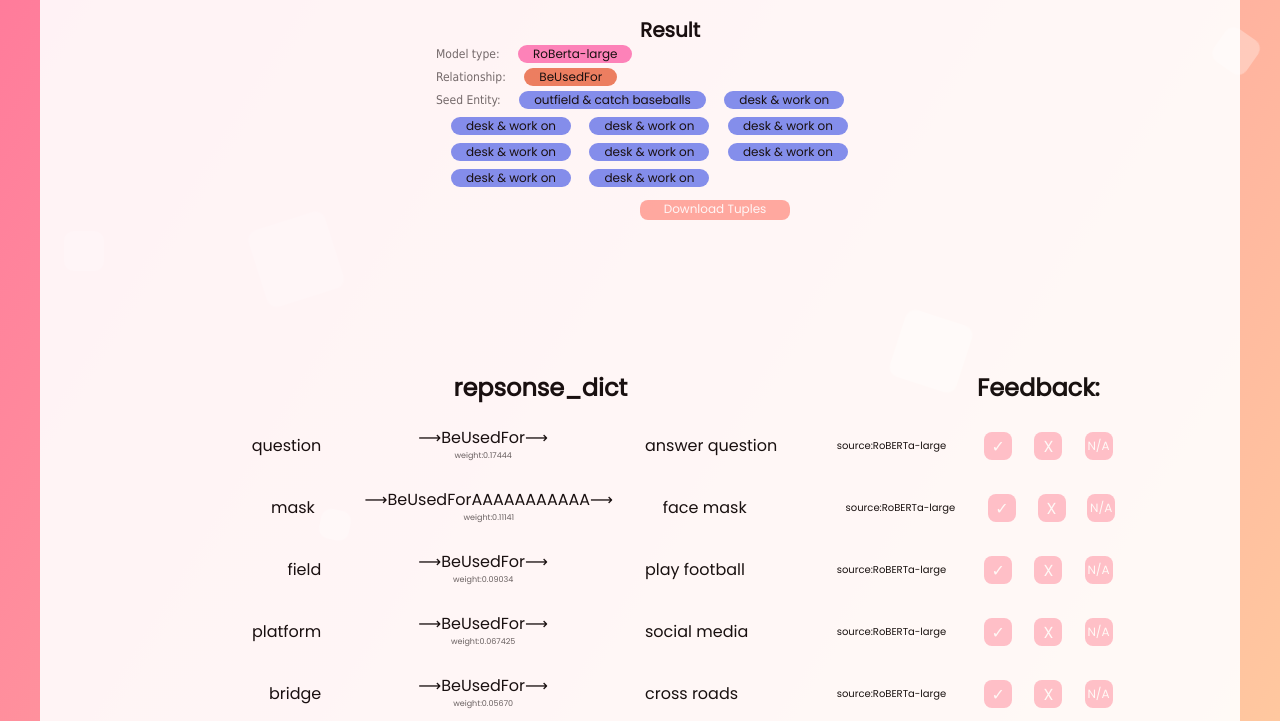
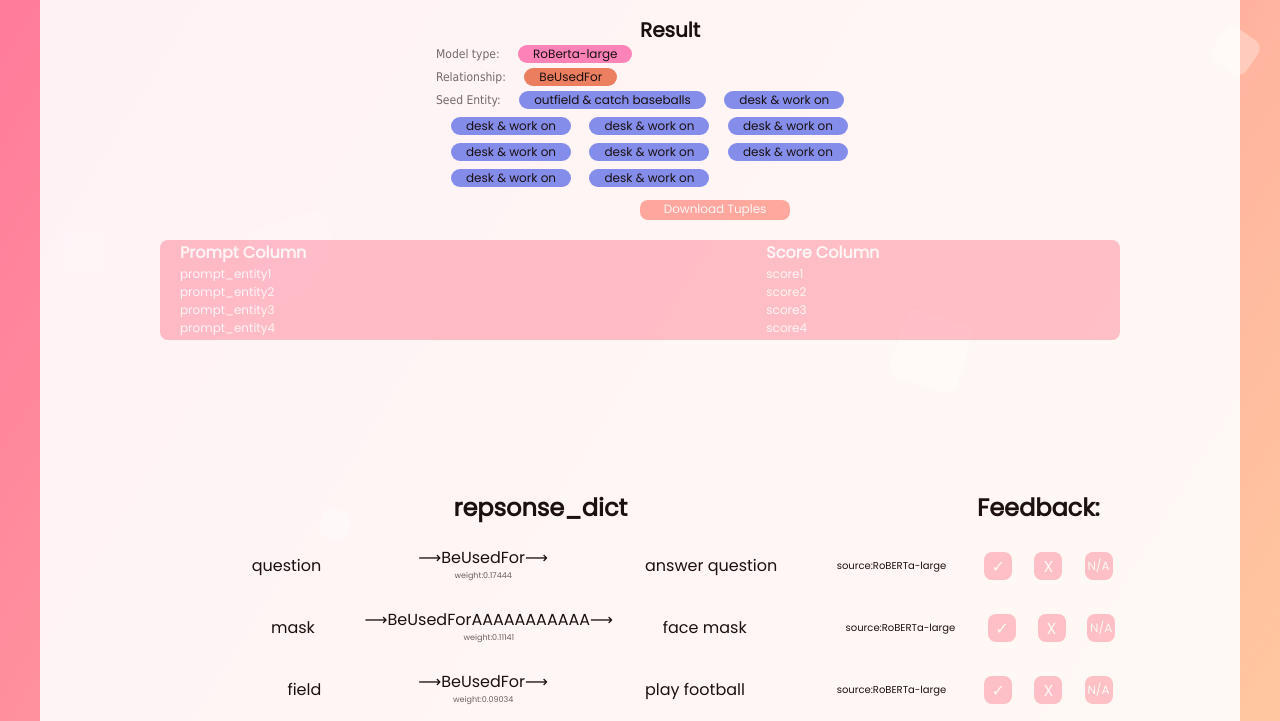
Before and after one commit to BinnYEver/new-frontend-local, a Flask app: page /resultER in a window 1280 px wide. Shown: the part 401-1122 px from the top of the page. Run offline with Flask 2, Linux system fonts and the light colour scheme.

Commit message:
result page update loading page

```diff
--- a/static/css/resultER.css
+++ b/static/css/resultER.css
@@ -390,6 +390,57 @@ body {
     letter-spacing: 2px;
 }
 
+.show_prompt_socre {
+    height: 100px;
+    width: 80%;
+    margin: 20px auto;
+    overflow: auto;
+    background-color: pink;
+    border-radius: 8px;
+    padding-left: 20px;
+    padding-right: 20px;
+}
+
+.show_prompt_socre::-webkit-scrollbar {
+    width: 10px;
+    height: 100%;
+    border-radius: 8px;
+    background: #ffacac;
+
+}
+
+.show_prompt_socre::-webkit-scrollbar-thumb {
+    border-radius: 8px;
+    background-color: #fe9999;
+}
+
+.show_prompt_socre::-webkit-scrollbar-thumb:hover {
+    background-color: #fc6666;
+}
+
+.show_prompt_socre .prompt {
+    float: left;
+}
+
+.show_prompt_socre .prompt .title, .show_prompt_socre .score .title {
+    color: white;
+    font: normal 700 16px 'Poppins', sans-serif;
+}
+
+.show_prompt_socre .prompt .prompt_entity {
+    color: white;
+    font: normal 400 12px 'Poppins', sans-serif;
+}
+
+.show_prompt_socre .score {
+    float: left;
+    margin-left: 50%;
+}
+
+.show_prompt_socre .score .score_entity {
+    color: white;
+    font: normal 400 12px 'Poppins', sans-serif;
+}
 
 
 .result_tuples {
--- a/templates/resultER.html
+++ b/templates/resultER.html
@@ -122,6 +122,64 @@
         </div>
         <div class="download_but">
             <a href="javascript:;">Download Tuples</a>
+        </div>
+
+        <div class="show_prompt_socre">
+            <div class="prompt">
+                <div class="title">Prompt Column</div>
+                <div class="prompt_entity">
+                    prompt_entity1
+                </div>
+                <div class="prompt_entity">
+                    prompt_entity2
+                </div>
+                <div class="prompt_entity">
+                    prompt_entity3
+                </div>
+                <div class="prompt_entity">
+                    prompt_entity4
+                </div>
+                <div class="prompt_entity">
+                    prompt_entity5
+                </div>
+                <div class="prompt_entity">
+                    prompt_entity6
+                </div>
+                <div class="prompt_entity">
+                    prompt_entity7
+                </div>
+                <div class="prompt_entity">
+                    prompt_entity8
+                </div>
+                <div class="prompt_entity">
+                    prompt_entity9
+                </div>
+                <div class="prompt_entity">
+                    prompt_entity10
+                </div>
+                <div class="prompt_entity">
+                    prompt_entity11
+                </div>
+                <div class="prompt_entity">
+                    prompt_entity12
+                </div>
+
+            </div>
+            <div class="score">
+                <div class="title">Score Column</div>
+                <div class="score_entity">score1</div>
+                <div class="score_entity">score2</div>
+                <div class="score_entity">score3</div>
+                <div class="score_entity">score4</div>
+                <div class="score_entity">score5</div>
+                <div class="score_entity">score6</div>
+                <div class="score_entity">score7</div>
+                <div class="score_entity">score8</div>
+                <div class="score_entity">score9</div>
+                <div class="score_entity">score10</div>
+                <div class="score_entity">score11</div>
+                <div class="score_entity">score12</div>
+            </div>
         </div>
 
         <section class="result_tuples">
```
